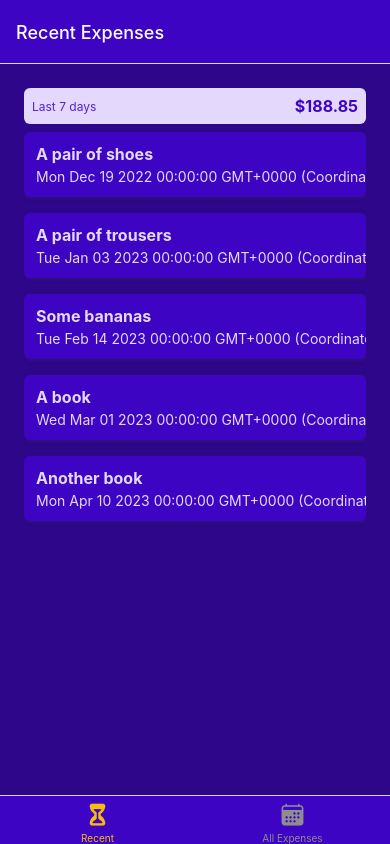
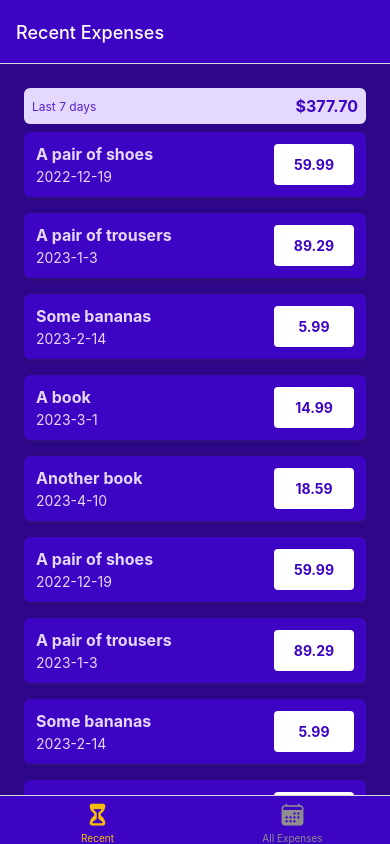
Before and after one commit to MaksymBeliever/ExpenseTracker, a React Native app: screen / in a window 390 px wide. Built offline with nearby package versions, Linux system fonts and the light colour scheme.

Commit message:
Date formatting was changed and fixed button styles

```diff
--- a/components/ExpenseItem.js
+++ b/components/ExpenseItem.js
@@ -1,6 +1,7 @@
 import { Pressable, StyleSheet, Text, View } from 'react-native';
 
 import { GlobalStyles } from '../constants/styles';
+import { dateFormatted } from '../util/date';
 
 function ExpenseItem({ description, amount, date }) {
     return (
@@ -10,10 +11,10 @@ function ExpenseItem({ description, amount, date }) {
                     <Text style={[styles.textBase, styles.description]}>
                         {description}
                     </Text>
-                    <Text style={styles.textBase}>{date.toString()}</Text>
+                    <Text style={styles.textBase}>{dateFormatted(date)}</Text>
                 </View>
                 <View style={styles.amountContainer}>
-                    <Text style={styles.amount}>{amount}</Text>
+                    <Text style={styles.amount}>{amount.toFixed(2)}</Text>
                 </View>
             </View>
         </Pressable>
@@ -51,6 +52,7 @@ const styles = StyleSheet.create({
         justifyContent: 'center',
         alignItems: 'center',
         borderRadius: 4,
+        minWidth: 80
     },
     amount: {
         color: GlobalStyles.colors.primary500,
--- a/components/ExpensesOutput.js
+++ b/components/ExpensesOutput.js
@@ -34,6 +34,36 @@ const DUMMY_EXPENSES = [
         amount: 18.59,
         date: new Date('2023-04-10')
     },
+    {
+        id: 'e6',
+        description: 'A pair of shoes',
+        amount: 59.99,
+        date: new Date('2022-12-19')
+    },
+    {
+        id: 'e7',
+        description: 'A pair of trousers',
+        amount: 89.29,
+        date: new Date('2023-01-03')
+    },
+    {
+        id: 'e8',
+        description: 'Some bananas',
+        amount: 5.99,
+        date: new Date('2023-02-14')
+    },
+    {
+        id: 'e9',
+        description: 'A book',
+        amount: 14.99,
+        date: new Date('2023-03-01')
+    },
+    {
+        id: 'e10',
+        description: 'Another book',
+        amount: 18.59,
+        date: new Date('2023-04-10')
+    },
 ];
 
 function ExpensesOutput({ expenses, expensesPeriod }) {
--- /dev/null
+++ b/util/date.js
@@ -0,0 +1,3 @@
+export function dateFormatted(date) {
+    return `${date.getFullYear()}-${date.getMonth() + 1}-${date.getDate()}`;
+}
```
